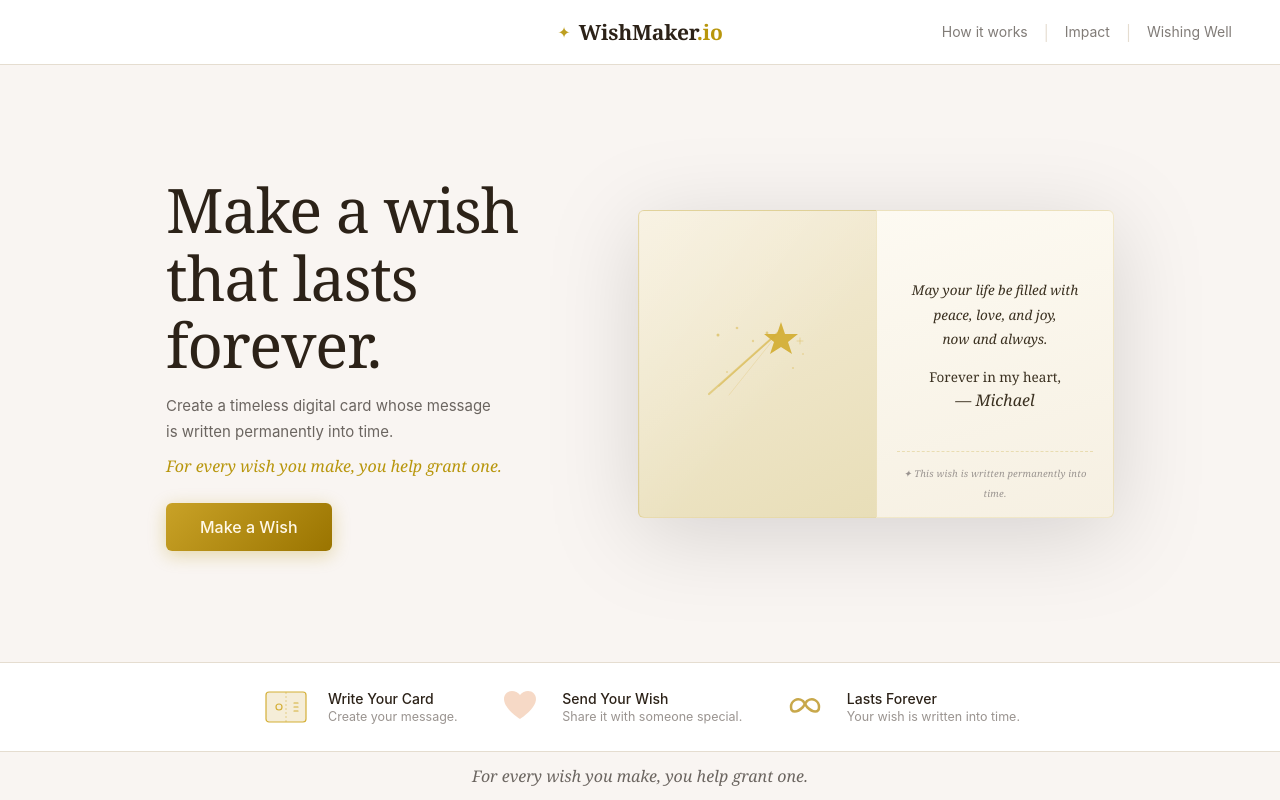
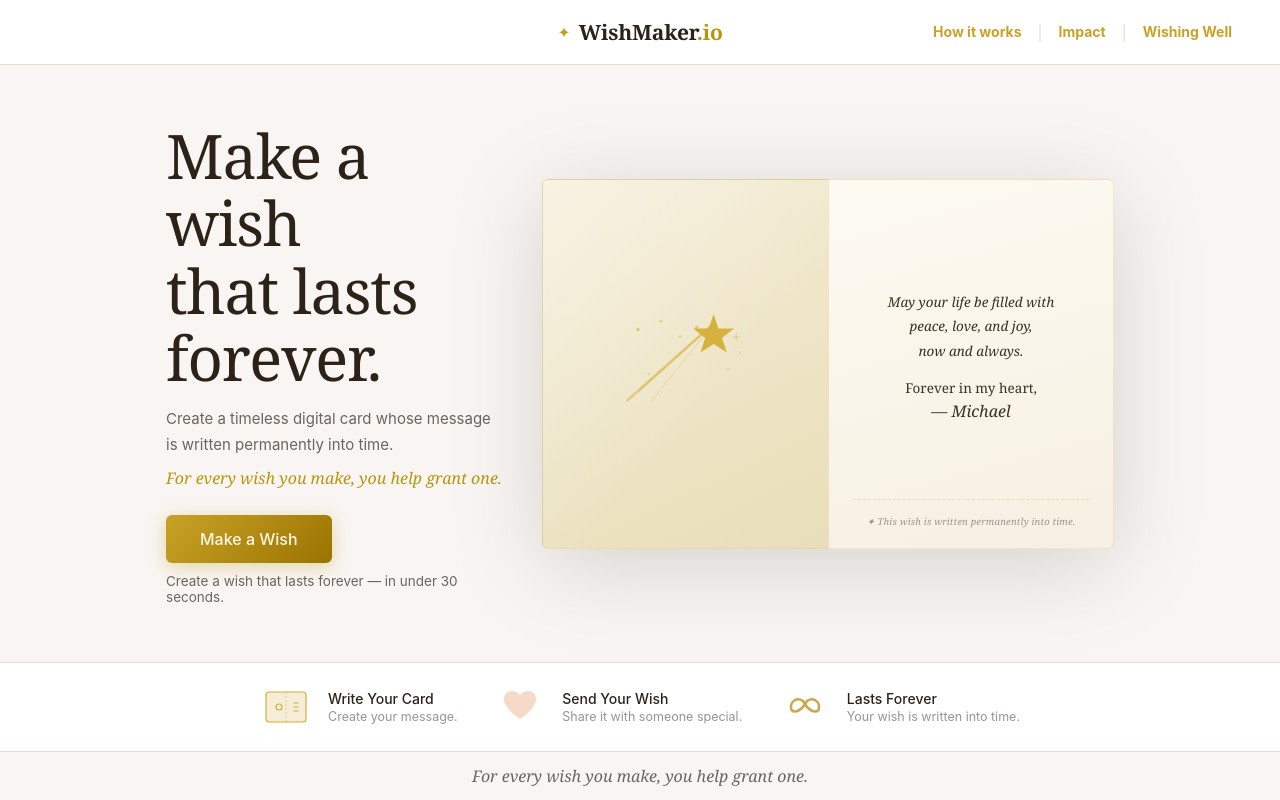
Before and after one commit to SelfLance/wish-maker, a React (Vite) app: page / in a window 1280 px wide. Built offline with nearby package versions, Linux system fonts and the light colour scheme.

Commit message:
Update new

```diff
--- a/src/components/GlobalStyles.jsx
+++ b/src/components/GlobalStyles.jsx
@@ -21,6 +21,9 @@ const css = `
   .wm-nav-link::after { content:''; position:absolute; bottom:-2px; left:0; width:0; height:1px; background:${GOLD}; transition:width 0.2s; }
   .wm-nav-link:hover::after, .wm-nav-link.active::after { width:100%; }
   .wm-nav-link:hover { opacity:0.75 !important; }
+
+  .wm-nav-gold { color:#C9A227 !important; font-weight:700 !important; }
+  .wm-nav-gold:hover { color:#9A7400 !important; opacity:1 !important; }
 
   .wm-input:focus { border-color:${GOLD} !important; box-shadow:0 0 0 3px ${GOLD_GLOW} !important; outline:none !important; }
 
--- a/src/components/Navbar.jsx
+++ b/src/components/Navbar.jsx
@@ -54,14 +54,15 @@ export default function Navbar({ page, go }) {
                   <span style={{ color:BORDER, fontSize:15, margin:"0 14px", userSelect:"none", lineHeight:1 }}>|</span>
                 )}
                 <span
-                  className={`wm-nav-link${page===p ? " active" : ""}`}
+                  className={`wm-nav-link${page===p ? " active" : ""}${p !== "home" ? " wm-nav-gold" : ""}`}
                   onClick={() => go(p)}
                   style={{
-                    fontFamily:SANS, fontSize:13.5, fontWeight:600,
-                    color: page===p ? "#C9A227" : TEXT,
-                    opacity: page===p ? 1 : 0.72,
+                    fontFamily:SANS, fontSize:13.5,
+                    fontWeight: p !== "home" ? 700 : 600,
+                    color: p !== "home" ? "#C9A227" : (page===p ? "#C9A227" : TEXT),
+                    opacity: (p !== "home" || page===p) ? 1 : 0.72,
                     cursor:"pointer", whiteSpace:"nowrap",
-                    paddingBottom:2, transition:"opacity 0.2s",
+                    paddingBottom:2, transition:"color 0.2s, opacity 0.2s",
                   }}
                 >
                   {label}
@@ -109,14 +110,14 @@ export default function Navbar({ page, go }) {
                   <span style={{ color:BORDER, fontSize:15, margin:"0 16px", userSelect:"none", lineHeight:1 }}>|</span>
                 )}
                 <span
-                  className={`wm-nav-link${page===p ? " active" : ""}`}
+                  className={`wm-nav-link${page===p ? " active" : ""} wm-nav-gold`}
                   onClick={() => go(p)}
                   style={{
-                    fontFamily:SANS, fontSize:14, fontWeight:400,
-                    color: page===p ? "#C9A227" : TEXT2,
-                    opacity: page===p ? 1 : 0.85,
+                    fontFamily:SANS, fontSize:14, fontWeight:700,
+                    color:"#C9A227",
+                    opacity:1,
                     cursor:"pointer", whiteSpace:"nowrap",
-                    paddingBottom:2, transition:"opacity 0.2s",
+                    paddingBottom:2, transition:"color 0.2s",
                   }}
                 >
                   {label}
--- a/src/components/WishCard.jsx
+++ b/src/components/WishCard.jsx
@@ -14,9 +14,9 @@
 import StarArt from "./StarArt";
 import { GOLD, TEXT, TEXT2, TEXT3, BORDER, SERIF, SANS } from "../utils/tokens";
 
-const DIMS  = { lg: [238, 308], md: [198, 258], sm: [152, 198] };
-const PADS  = { lg: "28px 20px 16px", md: "22px 17px 14px", sm: "16px 13px 11px" };
-const STARS = { lg: 110, md: 88, sm: 66 };
+const DIMS  = { lg: [286, 370], md: [198, 258], sm: [152, 198] };
+const PADS  = { lg: "34px 24px 19px", md: "22px 17px 14px", sm: "16px 13px 11px" };
+const STARS = { lg: 132, md: 88, sm: 66 };
 
 export default function WishCard({
   msg          = "",
--- a/src/pages/HomePage.jsx
+++ b/src/pages/HomePage.jsx
@@ -48,6 +48,9 @@ export default function HomePage({ go }) {
             >
               Make a Wish
             </button>
+            <p style={{ fontFamily:SANS, fontSize:13.5, color:TEXT2, marginTop:10 }}>
+              Create a wish that lasts forever — in under 30 seconds.
+            </p>
           </div>
         </div>
 
```
